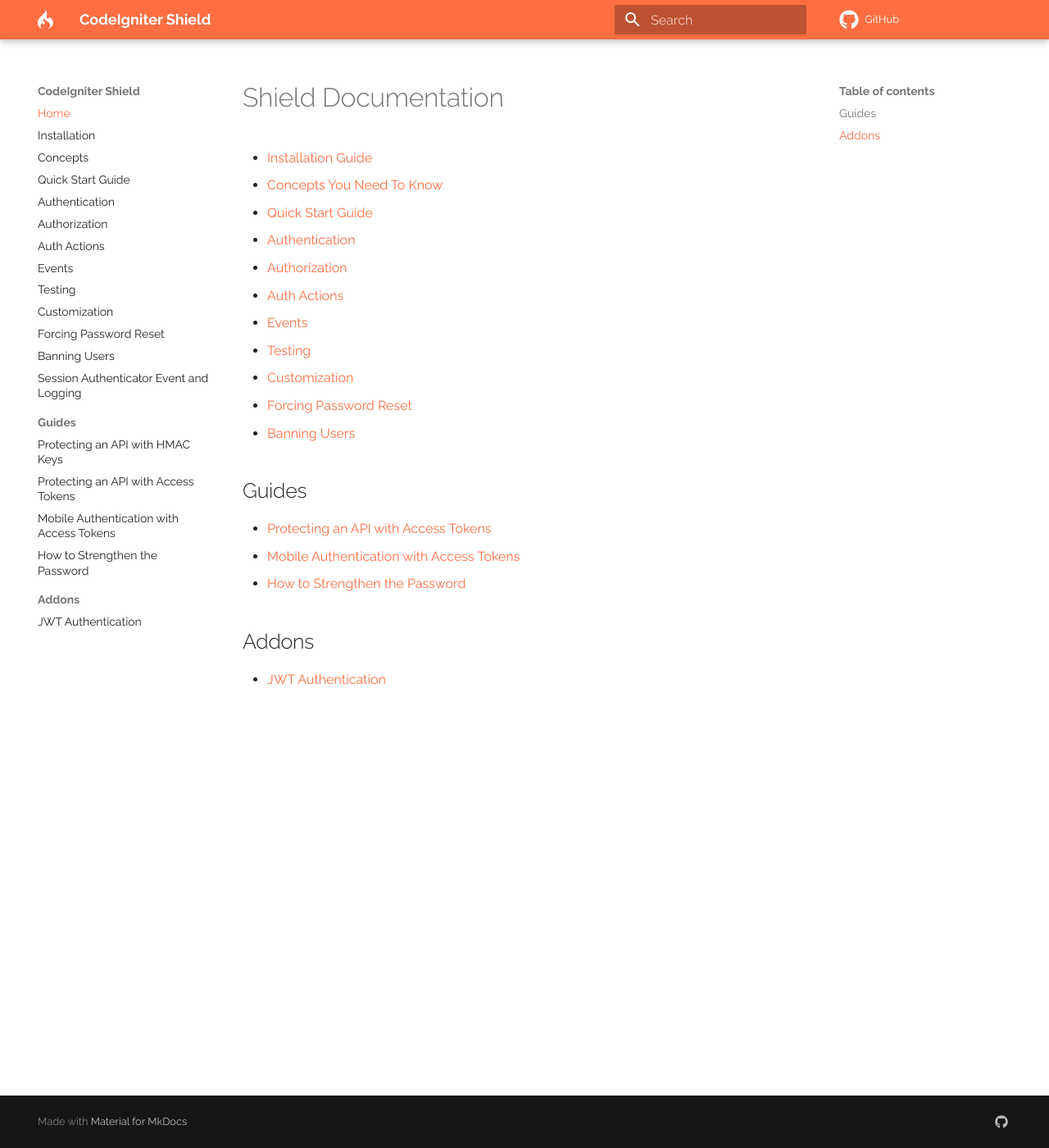
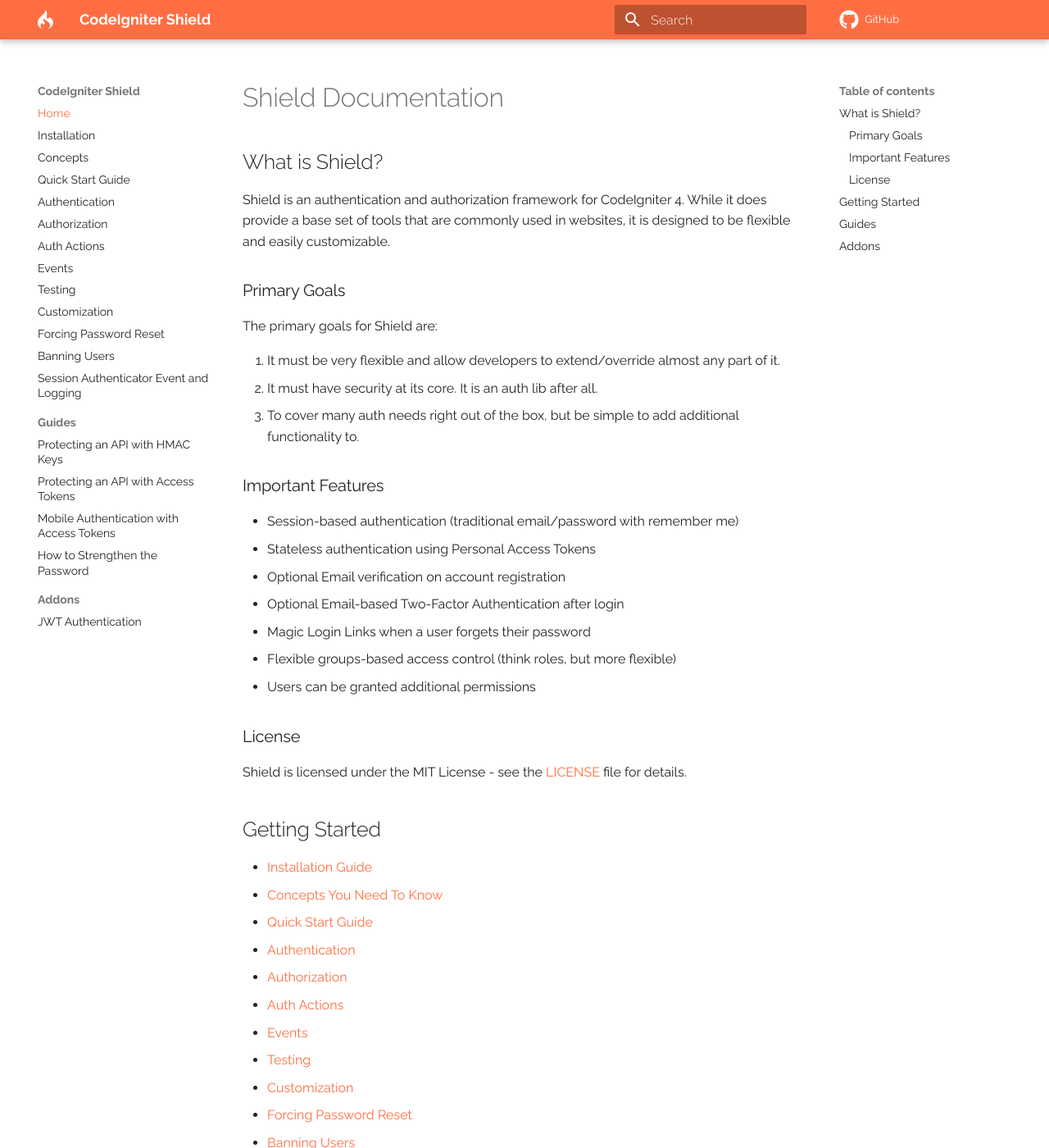
Before and after one commit to codeigniter4/shield, an MkDocs documentation site: the page built from docs/index.md, in a window 1280 px wide and 1400 px high. Shown: the whole window at 82% size. Built offline with MkDocs 1.6.1 and Material for MkDocs 9.7.7, drawn with Linux system fonts in a browser that asks for light colours; comment, search, counter and statistics services are not loaded; a style sheet for code colours, icons or effects is not loaded.

Commit message:
docs: add "What is Shield?"

```diff
--- a/docs/index.md
+++ b/docs/index.md
@@ -1,4 +1,34 @@
 # Shield Documentation
+
+## What is Shield?
+
+Shield is an authentication and authorization framework for CodeIgniter 4. While
+it does provide a base set of tools that are commonly used in websites, it is
+designed to be flexible and easily customizable.
+
+### Primary Goals
+
+The primary goals for Shield are:
+
+1. It must be very flexible and allow developers to extend/override almost any part of it.
+2. It must have security at its core. It is an auth lib after all.
+3. To cover many auth needs right out of the box, but be simple to add additional functionality to.
+
+### Important Features
+
+* Session-based authentication (traditional email/password with remember me)
+* Stateless authentication using Personal Access Tokens
+* Optional Email verification on account registration
+* Optional Email-based Two-Factor Authentication after login
+* Magic Login Links when a user forgets their password
+* Flexible groups-based access control (think roles, but more flexible)
+* Users can be granted additional permissions
+
+### License
+
+Shield is licensed under the MIT License - see the [LICENSE](https://github.com/codeigniter4/shield/blob/develop/LICENSE) file for details.
+
+## Getting Started
 
 * [Installation Guide](install.md)
 * [Concepts You Need To Know](concepts.md)
```
